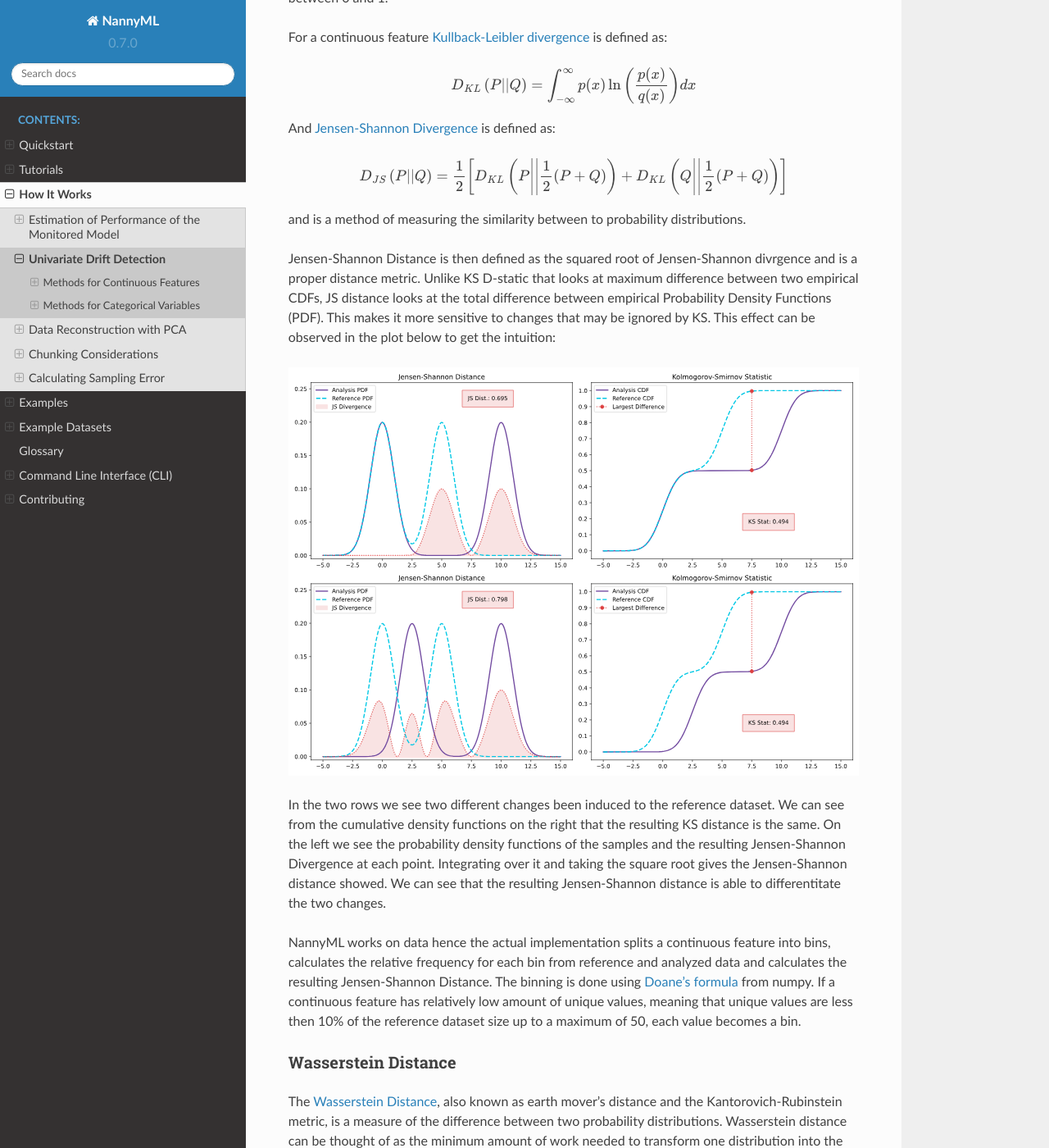
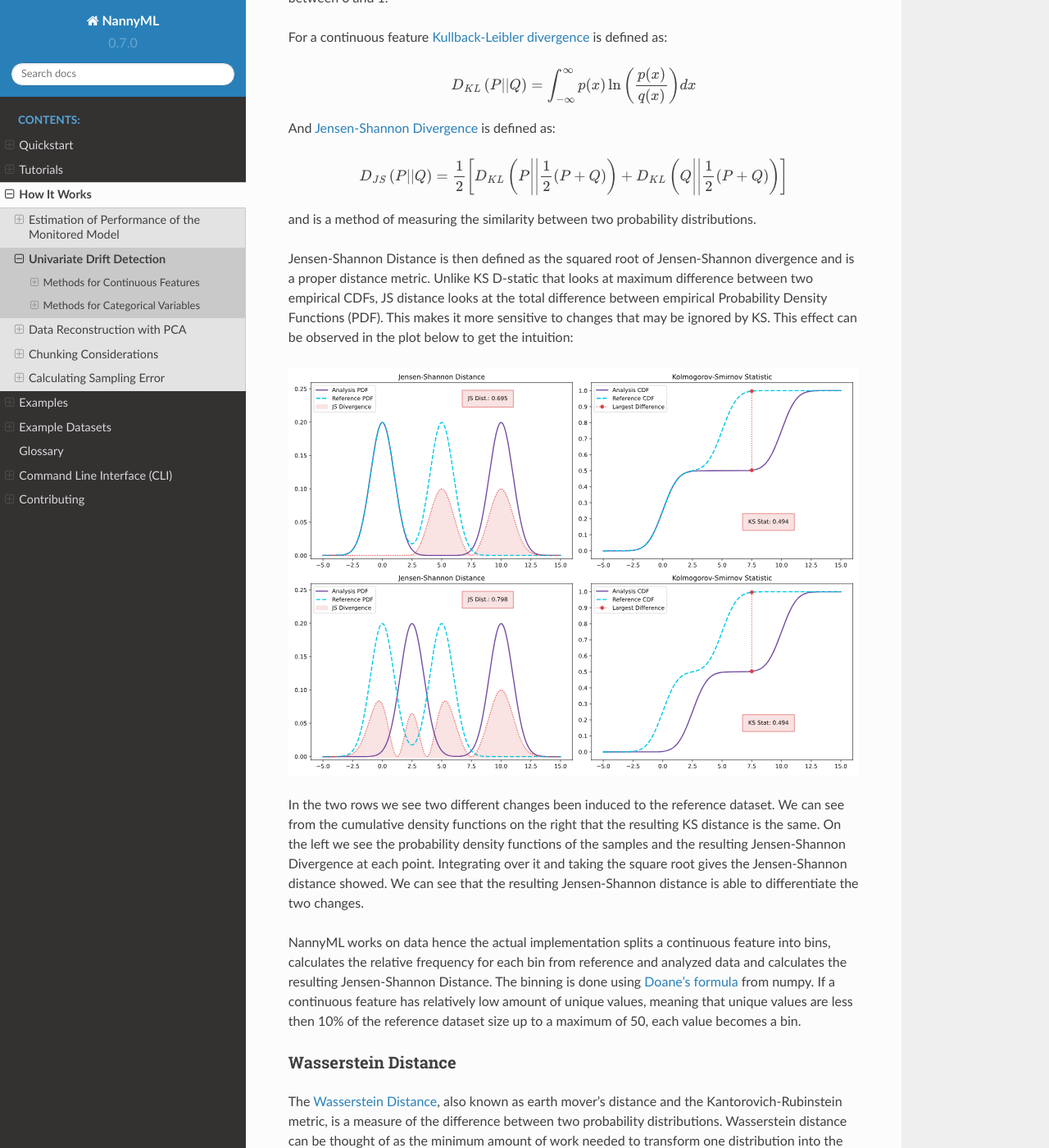
Before and after one commit to NannyML/nannyml, a Sphinx documentation site: the page built from docs/how_it_works/univariate_drift_detection.rst, in a window 1280 px wide and 1400 px high, scrolled down 1562 px. Shown: the whole window at 82% size. Built offline with Sphinx 7.4.7 and the Read the Docs theme 2.0.0, drawn with Linux system fonts in a browser that asks for light colours; pages that are not in the unit, such as notebooks, are missing from menus; some of the changed text lies outside the part shown.

Commit message:
Fix typos in the univariate rst docs

```diff
--- a/docs/how_it_works/univariate_drift_detection.rst
+++ b/docs/how_it_works/univariate_drift_detection.rst
@@ -61,9 +61,9 @@ And `Jensen-Shannon Divergence`_ is defined as:
 .. math::
     D_{JS} \left(P || Q \right) = \frac{1}{2} \left[ D_{KL} \left(P \Bigg|\Bigg| \frac{1}{2}(P+Q) \right) + D_{KL} \left(Q \Bigg|\Bigg| \frac{1}{2}(P+Q) \right)\right]
 
-and is a method of measuring the similarity between to probability distributions.
+and is a method of measuring the similarity between two probability distributions.
 
-Jensen-Shannon Distance is then defined as the squared root of Jensen-Shannon divrgence and is a proper distance metric.
+Jensen-Shannon Distance is then defined as the squared root of Jensen-Shannon divergence and is a proper distance metric.
 Unlike KS D-static that looks at maximum difference between two empirical CDFs, JS distance looks at the total difference between empirical Probability Density Functions
 (PDF). This makes it
 more sensitive to changes that may be ignored by KS. This effect can be observed in the plot below to get the intuition:
@@ -75,7 +75,7 @@ In the two rows we see two different changes been induced to the reference datas
 We can see from the cumulative density functions on the right that the resulting KS distance is the same.
 On the left we see the probability density functions of the samples and the resulting Jensen-Shannon Divergence
 at each point. Integrating over it and taking the square root gives the Jensen-Shannon distance showed. We can
-see that the resulting Jensen-Shannon distance is able to differentitate the two changes.
+see that the resulting Jensen-Shannon distance is able to differentiate the two changes.
 
 NannyML works on data hence the actual implementation splits a continuous feature into
 bins, calculates the relative frequency for each bin from reference and analyzed data and calculates the
@@ -164,9 +164,9 @@ And `Jensen-Shannon Divergence`_ is defined as:
 .. math::
     D_{JS} \left(P || Q \right) = \frac{1}{2} \left[ D_{KL} \left(P \Bigg|\Bigg| \frac{1}{2}(P+Q) \right) + D_{KL} \left(Q \Bigg|\Bigg| \frac{1}{2}(P+Q) \right)\right]
 
-and is a method of measuring the similarity between to probability distributions.
+and is a method of measuring the similarity between two probability distributions.
 
-Jensen-Shannon Distance is then defined as the squared root of Jensen-Shannon divrgence and is a proper distance metric.
+Jensen-Shannon Distance is then defined as the squared root of Jensen-Shannon divergence and is a proper distance metric.
 As we see for
 categorical data, JS distance is calculated based on the relative frequencies of each category in reference and
 analysis data. The intuition is that it measures an *average* of all changes in relative frequencies of categories.
```
Also changed, not shown: other parts of docs/how_it_works/univariate_drift_detection.rst (+4 -4 lines).
